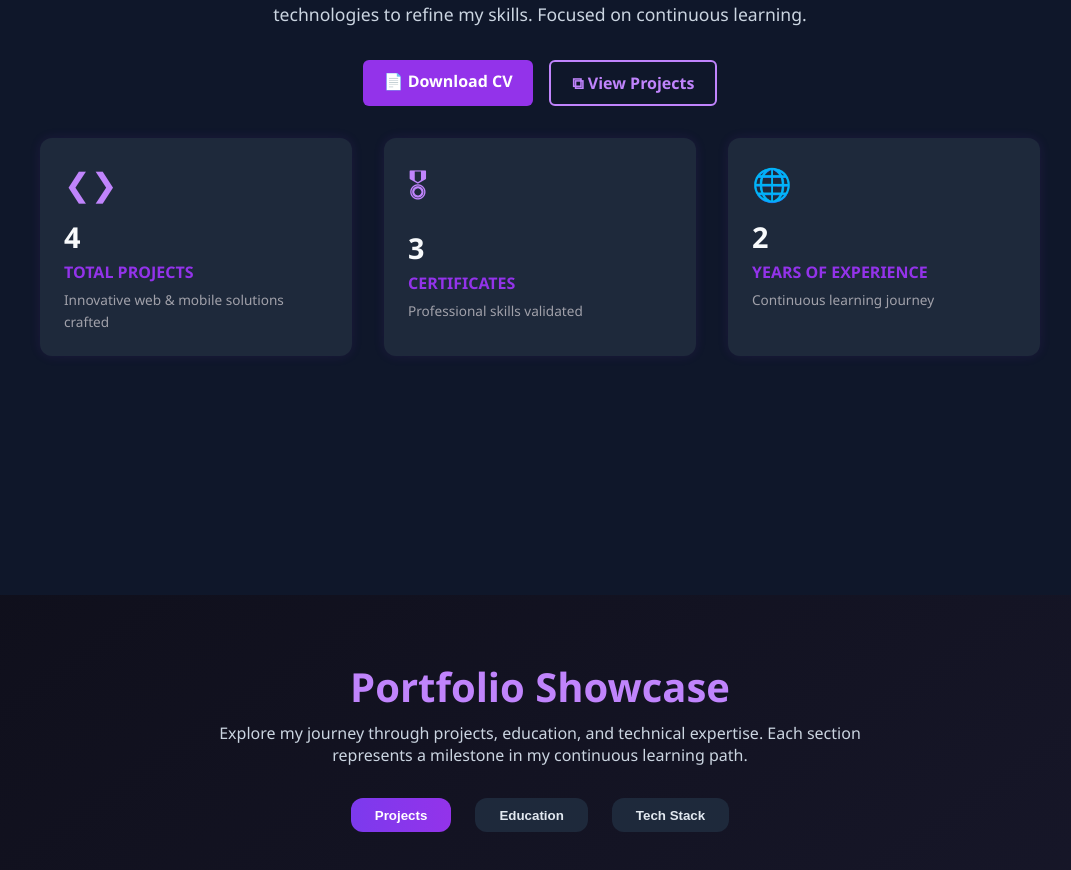
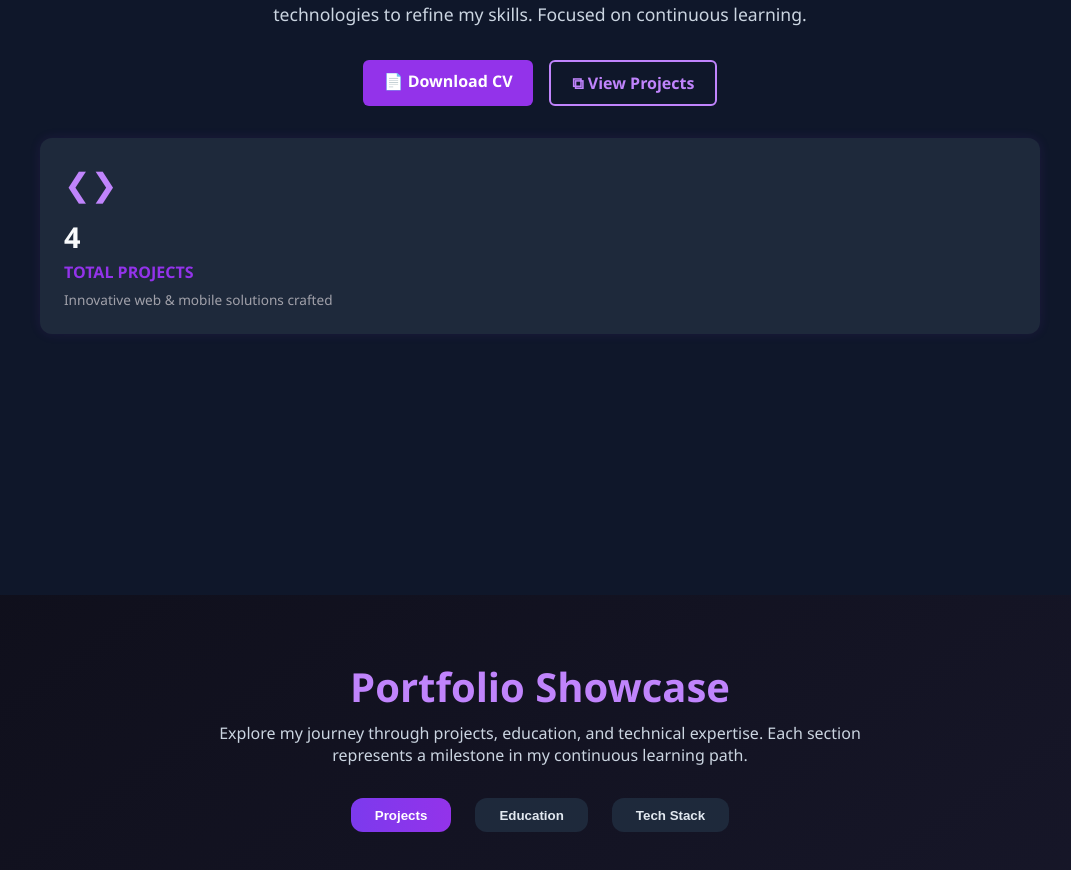
Before and after one commit to TARUN-SARASWAT365/Portfolio, a React (Create React App) app: page / in a window 1280 px wide. Shown: the part 1031-1901 px from the top of the page, without its empty margins (100-1171 px from the left). Built offline with nearby package versions, Linux system fonts and the light colour scheme; the HTML template or start-up script is replaced by a standard one.

Commit message:
Initial frontend code

```diff
--- a/src/pages/About.js
+++ b/src/pages/About.js
@@ -14,7 +14,7 @@ const About = () => {
 
       <div className="about-buttons">
         <a href="/TARUN SARASWAT.pdf" download className="btn solid-btn">📄 Download CV</a>
-        <a href="#porfolio" className="btn outline-btn">⧉ View Projects</a>
+        <a href="#portfolio"  className="btn outline-btn">⧉ View Projects</a>
       </div>
 
       <div className="stats-container">
@@ -27,23 +27,9 @@ const About = () => {
           </div>
         </div>
 
-        <div className="stat-box">
-          <div className="stat-icon">🎖</div>
-          <div className="stat-info">
-            <h3>3</h3>
-            <p>CERTIFICATES</p>
-            <small>Professional skills validated</small>
-          </div>
-        </div>
 
-        <div className="stat-box">
-          <div className="stat-icon">🌐</div>
-          <div className="stat-info">
-            <h3>2</h3>
-            <p>YEARS OF EXPERIENCE</p>
-            <small>Continuous learning journey</small>
-          </div>
-        </div>
+
+
       </div>
     </section>
   );
```
